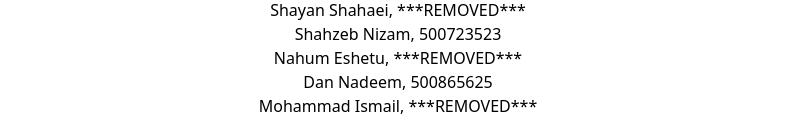
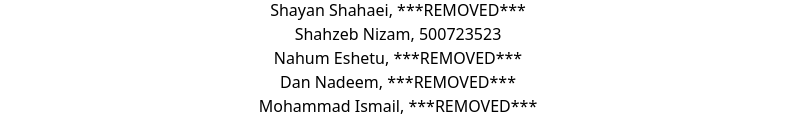
Before and after one commit to ismailmohammad/CPS706_Networks_Project, a Next.js app in the folder client/: page / in a window 1280 px wide. Shown: the part 1293-1428 px from the top of the page, without its empty margins (242-1046 px from the left). Built offline with nearby package versions, Linux system fonts and the light colour scheme.

Commit message:
update Dan's #

```diff
--- a/client/src/pages/index.js
+++ b/client/src/pages/index.js
@@ -14,7 +14,7 @@ const groupMembers = [
   { id: 1, name: "Shayan Shahaei", studentNumber: "***REMOVED***" },
   { id: 2, name: "Shahzeb Nizam", studentNumber: "500723523" },
   { id: 3, name: "Nahum Eshetu", studentNumber: "***REMOVED***" },
-  { id: 4, name: "Dan Nadeem", studentNumber: "500865625" },
+  { id: 4, name: "Dan Nadeem", studentNumber: "***REMOVED***" },
   { id: 5, name: "Mohammad Ismail", studentNumber: "***REMOVED***" },
 ];
 
```
